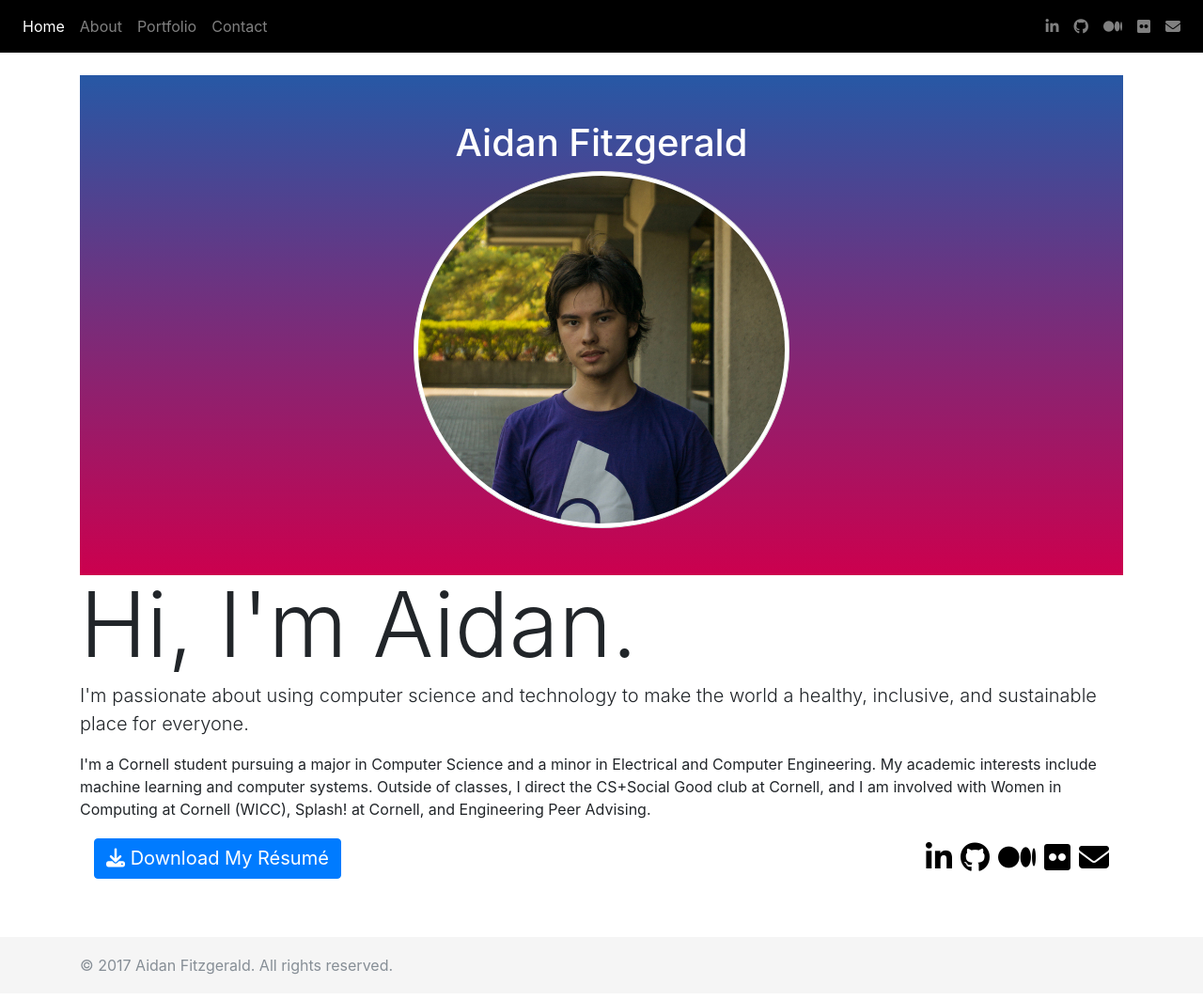
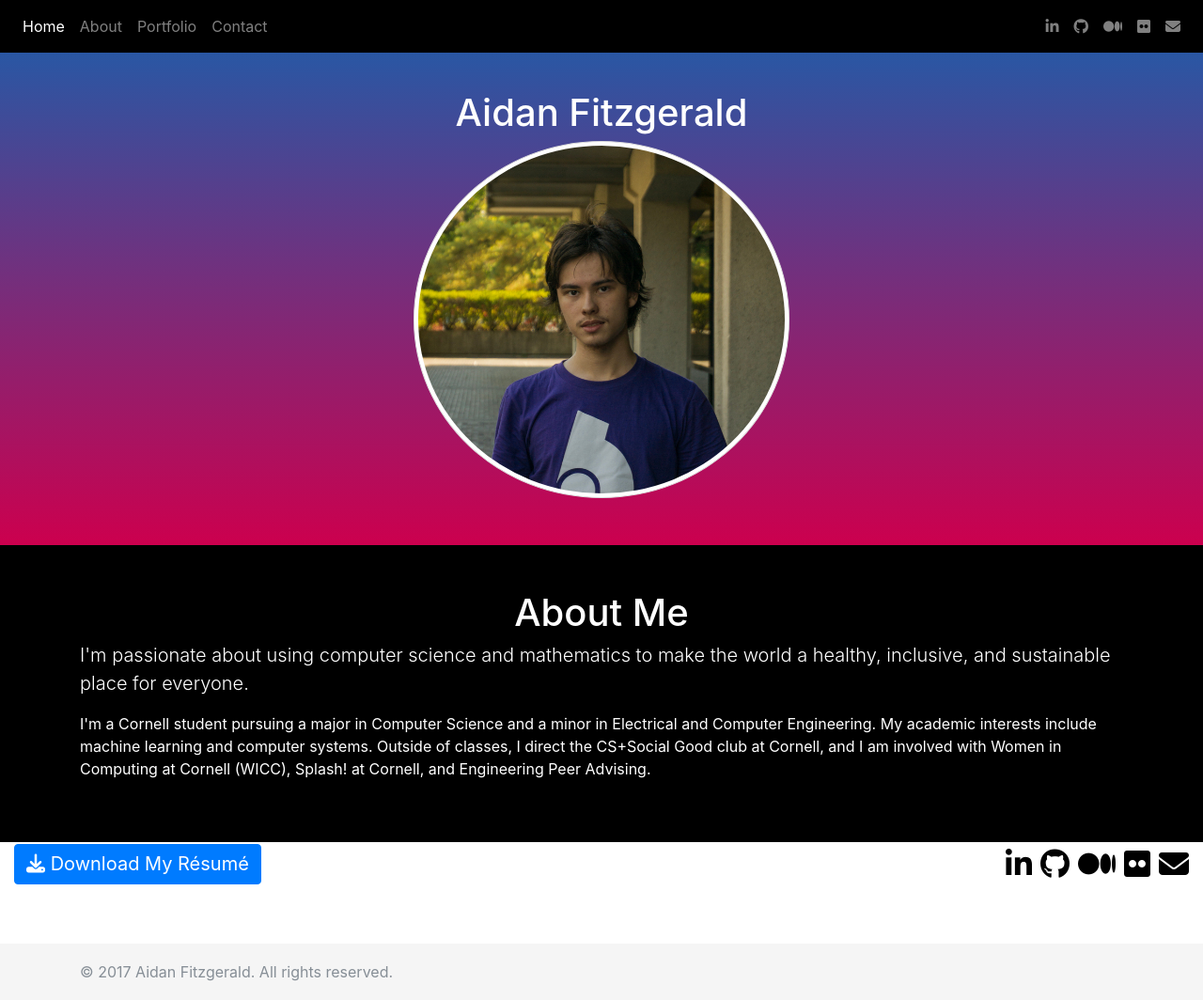
Before and after one commit to aidan-fitz/aidan-fitz.com, a Jekyll site: the page built from index.md, in a window 1280 px wide and 1064 px high. Shown: the whole window at 94% size. Built offline with Jekyll 4.4.1, drawn with Linux system fonts in a browser that asks for light colours; nearby versions of some CDN libraries.

Commit message:
Lots of changes Using SCSS gradient mixin Move bio to about section (eyesore tho :/)

```diff
--- a/_layouts/default.html
+++ b/_layouts/default.html
@@ -4,9 +4,7 @@
   <body>
     {% include header.html %}
 
-    <main role="main" class="container">
-      {{ content }}
-    </main>
+    {{ content }}
 
     {% include footer.html %}
   </body>
--- a/css/style.scss
+++ b/css/style.scss
@@ -14,7 +14,7 @@ nav a.nav-link:active {
 }
 
 body {
-  padding-top: 5rem;
+  padding-top: 3rem;
 }
 
 .social {
@@ -44,9 +44,23 @@ footer {
   background-color: #f5f5f5;
 }
 
+// Gradient mixin that supports all browsers
+@mixin gradient($color1, $color2) {
+  background: $color1;                                   // For browsers that do not support gradients
+  background: -webkit-linear-gradient($color1, $color2); // For Safari 5.1 to 6.0
+  background: -o-linear-gradient($color1, $color2);      // For Opera 11.1 to 12.0
+  background: -moz-linear-gradient($color1, $color2);    // For Firefox 3.6 to 15
+  background: linear-gradient($color1, $color2);         // Standard syntax
+}
+
 // For sections with the gradient background
 .gradient-bg {
-  background: linear-gradient(#2758A5, #CC004E);
+  @include gradient(#2758A5, #CC004E);
+  color: white;
+}
+
+.black-bg {
+  background-color: black;
   color: white;
 }
 
--- a/index.md
+++ b/index.md
@@ -4,19 +4,25 @@ title: Home
 ---
 
 <section id="top" class="gradient-bg">
-  <h1 class="text-center text-white">Aidan Fitzgerald</h1>
+  <h1 class="text-center">Aidan Fitzgerald</h1>
 
   <img class="img-thumbnail rounded-circle mx-auto d-block" src="photo.jpg" width="400" alt="&copy; Jane Wong">
 </section>
 
-<h1 class="display-1">Hi, I'm Aidan.</h1>
-<p class="lead">I'm passionate about using computer science and technology to
-make the world a healthy, inclusive, and sustainable place for everyone.</p>
+<section id="about" class="black-bg">
+  <main class="container">
+    <h1 class="text-center">About Me</h1>
 
-<p>I'm a Cornell student pursuing a major in Computer Science and a minor in
-Electrical and Computer Engineering. My academic interests include machine
-learning and computer systems. Outside of classes, I direct the CS+Social Good
-club at Cornell, and I am involved with Women in Computing at Cornell (WICC),
-Splash! at Cornell, and Engineering Peer Advising.</p>
+    <p class="lead">I'm passionate about using computer science and mathematics to
+    make the world a healthy, inclusive, and sustainable place for everyone.</p>
+
+    <p>I'm a Cornell student pursuing a major in Computer Science and a minor in
+    Electrical and Computer Engineering. My academic interests include machine
+    learning and computer systems. Outside of classes, I direct the CS+Social Good
+    club at Cornell, and I am involved with Women in Computing at Cornell (WICC),
+    Splash! at Cornell, and Engineering Peer Advising.</p>
+
+  </main>
+</section>
 
 {% include resume-social.html %}
```
